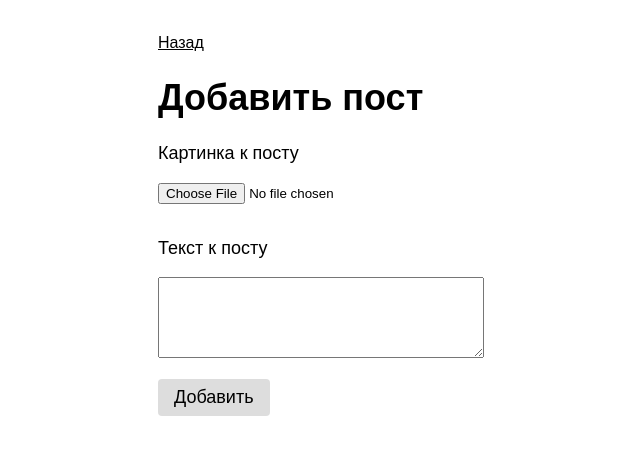
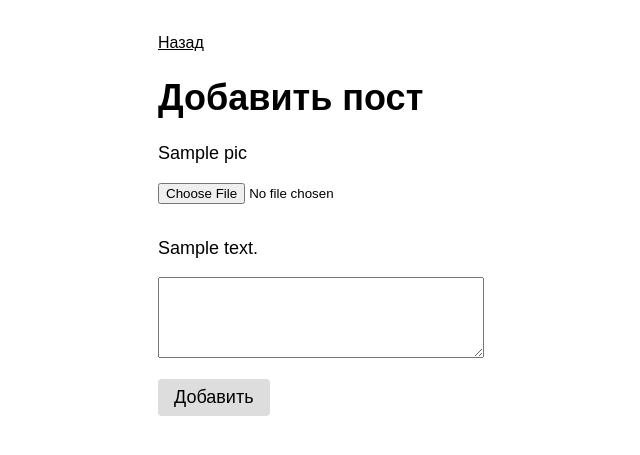
Before and after one commit to katerina-sys/homework-12, a Flask app: template templates/post_form.html in a window 1280 px wide. Shown: the top 455 px of the page, without its empty margins (322-962 px from the left). Run offline with Flask 2, Linux system fonts and the light colour scheme; the template is opened without the code that fills it: most values are stand-ins (such as "Sample title", 1, 10 or a date in 2020).

Commit message:
Update post_form.html

```diff
--- a/templates/post_form.html
+++ b/templates/post_form.html
@@ -13,11 +13,11 @@
     <h1>Добавить пост</h1>
 
     <form action="/post" method="POST" enctype="multipart/form-data">
-        <p>Картинка к посту</p>
+        <p>{{pic}}</p>
         <div>
             <input type="file" name="picture">
         </div>
-        <p>Текст к посту</p>
+        <p>{{content}}</p>
         <div>
             <textarea name="content" rows="5" ></textarea>
         </div>
```
